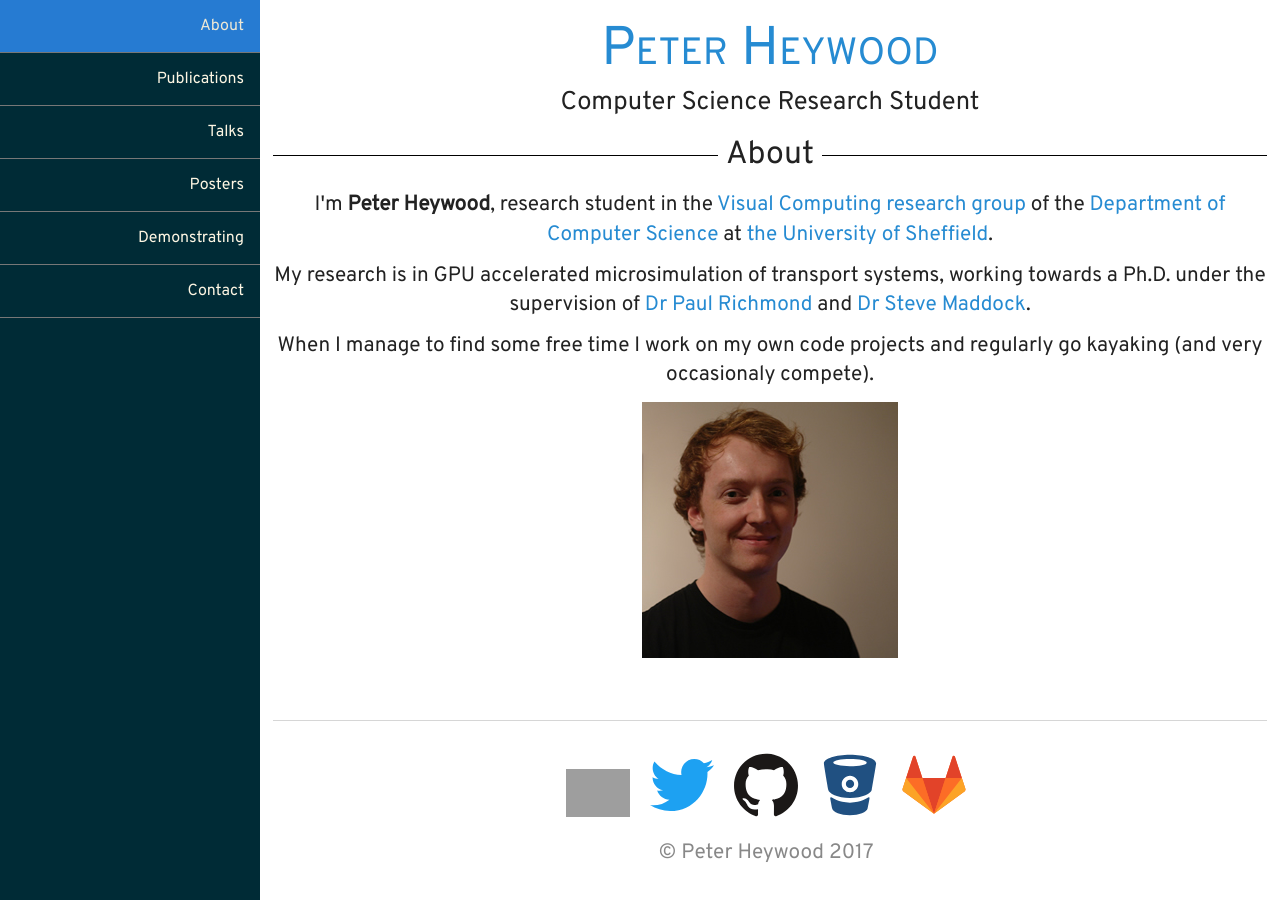
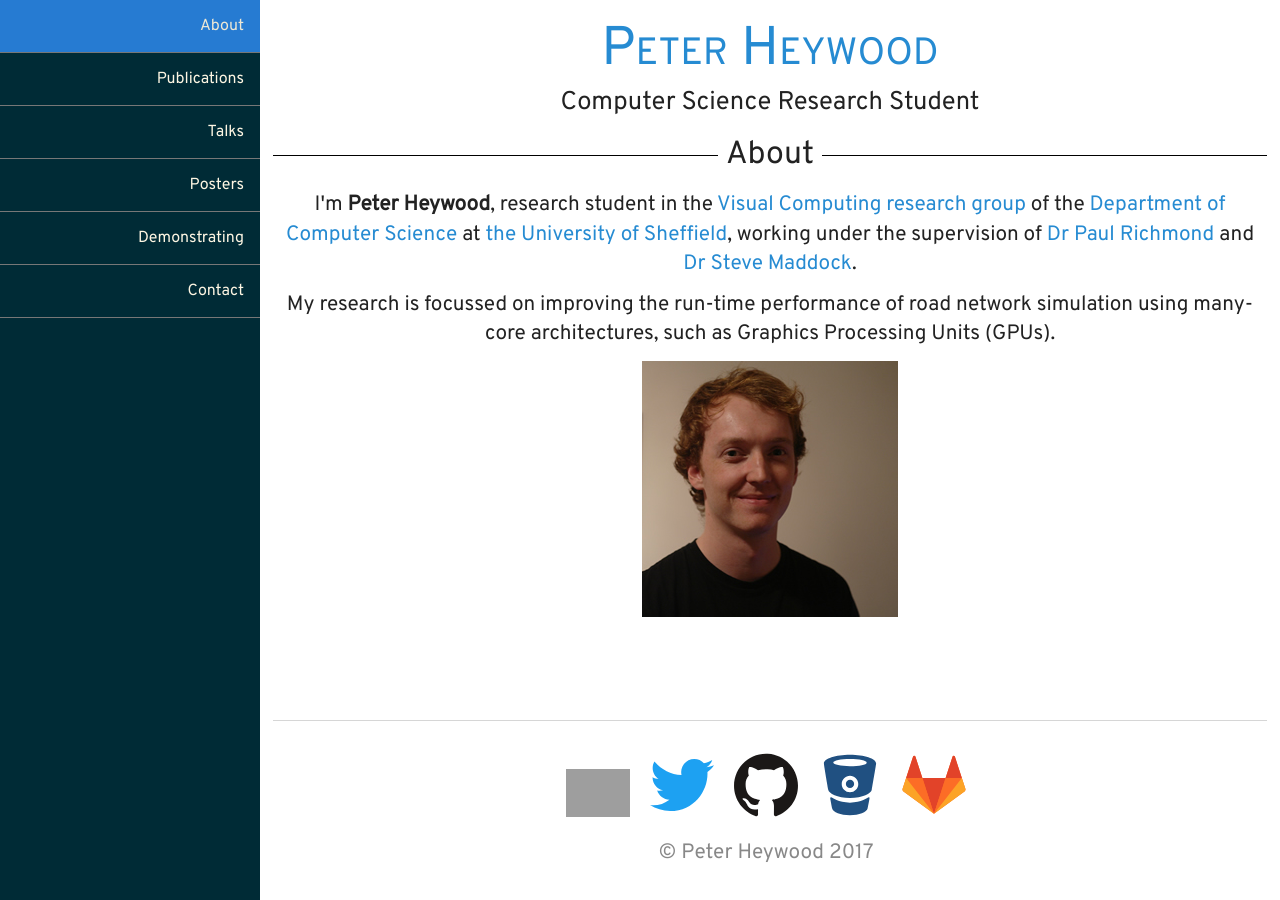
Before and after one commit to ptheywood/ptheywood.github.io, a Jekyll site: the page built from index.html, in a window 1280 px wide. Built offline with Jekyll 4.4.1, drawn with Linux system fonts in a browser that asks for light colours; nearby versions of some CDN libraries; some web fonts are replaced; grey boxes are pictures that could not be loaded.

Commit message:
Improve / modify about me content.
Closes #3

```diff
--- a/index.html
+++ b/index.html
@@ -6,16 +6,13 @@ title: Peter Heywood | Computer Science Research Student
 <section id="about" class="content">
     <h2 class="sub-header">About</h2>
     <p>
-        I'm <strong>Peter Heywood</strong>, research student in the <a href="https://www.shef.ac.uk/dcs/research/groups/visual-computing">Visual Computing research group</a> of the <a href="http://www.sheffield.ac.uk/dcs">Department of Computer Science</a> at <a href="http://shef.ac.uk/dcs/">the University of Sheffield</a>.
+        I'm <strong>Peter Heywood</strong>, research student in the <a href="https://www.shef.ac.uk/dcs/research/groups/visual-computing">Visual Computing research group</a> of the <a href="http://www.sheffield.ac.uk/dcs">Department of Computer Science</a> at <a href="http://shef.ac.uk/dcs/">the University of Sheffield</a>, working under the supervision of <a href="http://www.paulrichmond.staff.shef.ac.uk/">Dr Paul Richmond</a> and <a href="http://staffwww.dcs.shef.ac.uk/people/S.Maddock/">Dr Steve Maddock</a>.
     </p>
 
     <p>
-        My research is in GPU accelerated microsimulation of transport systems, working towards a Ph.D. under the supervision of <a href="http://www.paulrichmond.staff.shef.ac.uk/">Dr Paul Richmond</a> and <a href="http://staffwww.dcs.shef.ac.uk/people/S.Maddock/">Dr Steve Maddock</a>.
+      My research is focussed on improving the run-time performance of road network simulation using many-core architectures, such as Graphics Processing Units (GPUs).
     </p>
 
-    <p>
-        When I manage to find some free time I work on my own code projects and regularly go kayaking (and very occasionaly compete).
-    </p>
 
     <img src="{{ site.baseurl }}img/ptheywood-mugshot-256x256.jpg" />
 </section>
```
